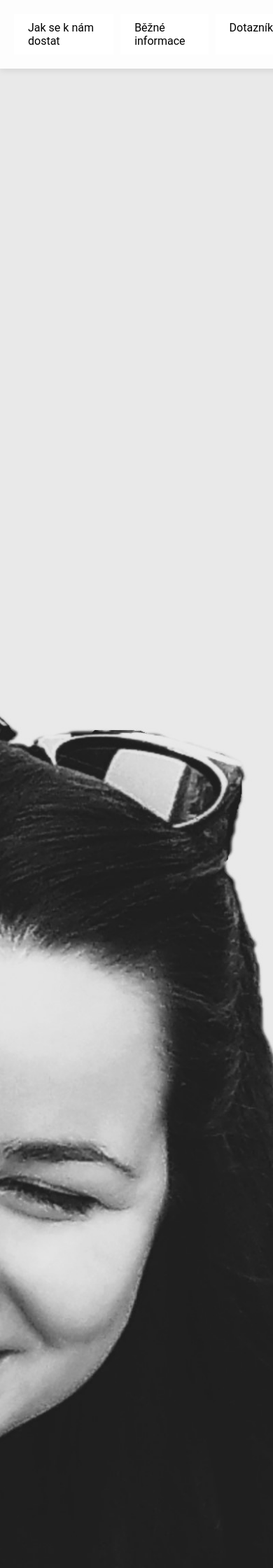
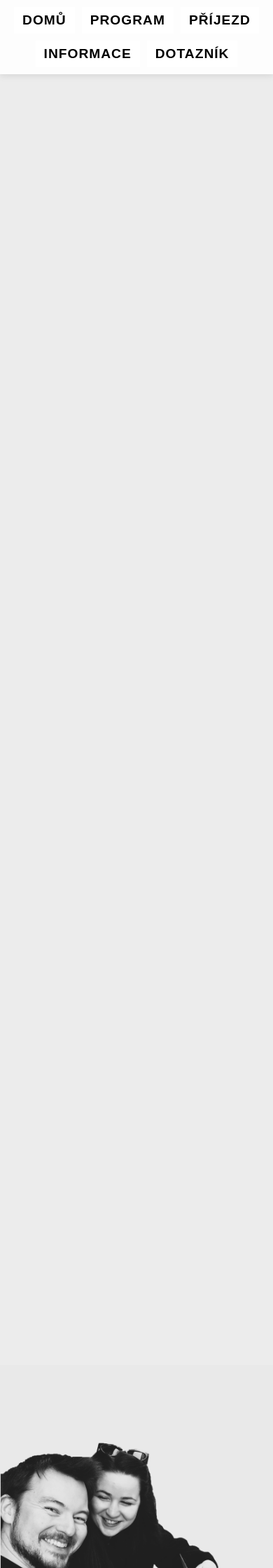
Before and after one commit to SsimonDrum/svatba, a Jekyll site: the page index.html, which Jekyll copies as it is, in a window 390 px wide. Shown: the top 2240 px of the page at 70% size. Built offline with Jekyll 4.4.1, drawn with Linux system fonts in a browser that asks for light colours; some web fonts are replaced; a script that is not in the unit is left out; some of the changed text lies outside the part shown.

Commit message:
* Updated visuals

```diff
--- a/index.html
+++ b/index.html
@@ -4,64 +4,72 @@
     <meta charset="UTF-8">
     <meta name="viewport" content="width=device-width, initial-scale=1.0">
     <title>Vítejte</title>
+    <script src="https://ssimondrum.github.io/svatba/modal.js"></script>
     <link rel="stylesheet" href="https://ssimondrum.github.io/svatba/style.css">
+    <link rel="stylesheet" href="https://fonts.googleapis.com/css2?family=Didot&display=swap">
 </head>
 <body>
-    <div class="welcome-page"></div>
-
+    <div class="page-container">
         <!-- Navigation Buttons -->
         <div class="button-container">
-        <a href="#jak-se-k-nam-dostat" class="info-button">Jak se k nám dostat</a>
-        <a href="#FAQ" class="info-button">Běžné informace</a>
+            <a href="#welcome-page" class="info-button">Domů</a>
+            <a href="#Program" class="info-button">Program</a>
+            <a href="#prijezdove-informace" class="info-button">Příjezd</a>
+            <a href="#FAQ" class="info-button">Informace</a>
             <a href="#questionnaire" class="info-button">Dotazník</a>
         </div>
 
-    <!-- Info Sections -->
-    <!-- Map Section -->
-    <div id="jak-se-k-nam-dostat" class="info-section">
-        <h1>Jak se k nám dostat</h1>
-        <div class="map-container">
-            <!-- Clickable Map -->
-            <img
-            src="https://ssimondrum.github.io/svatba/mapa_arealu.png"
-            alt="Mapa areálu"
-            class="small-map"
-            onclick="openModal()"
-            >
-            <!-- Navigation Button -->
-            <a href="https://www.google.com/maps/place/Opajda/..." target="_blank" class="directions-button">
-                📍 Klikni pro navigaci
+        <!-- Welcome Page -->
+        <div id="welcome-page" class="welcome-page"></div>
+
+        <!-- Program Section -->
+        <div id="Program" class="faq-section">
+            <h1>PROGRAM</h1>
+            <p>TBA...</p>
+        </div>
+
+        <!-- Příjezdové informace Section -->
+        <section id="prijezdove-informace" class="arrival-info">
+            <h1>PŘÍJEZD</h1>
+            <div class="parking-info">
+                <div class="parking-item">
+                    <img src="https://ssimondrum.github.io/svatba/gps-icon.png" alt="Car Navigation Icon">
+                    <a href="https://maps.app.goo.gl/HEjFkP3oNCrstmt16" target="_blank" class="directions-button">
+                        Navigovat
                     </a>
                 </div>
+                <div class="parking-item">
+                    <img src="https://ssimondrum.github.io/svatba/parking-icon.png" alt="Parking Icon">
+                    <button class="directions-button" onclick="openModal()">Mapa Areálu</button>
                 </div>
 
-    <!-- Modal window -->
-    <div id="mapModal" class="modal" style="display: none;">
-        <span class="close" onclick="closeModal()">&times;</span>
-        <img id="mapImage" class="modal-content" src="">
+                <div id="mapModal">
+                    <span class="close-button" onclick="closeModal()">&times;</span>
+                    <img id="mapImage" src="https://ssimondrum.github.io/svatba/mapa_arealu.png" alt="Mapa Areálu">
                 </div>
+            </div>
+        </section>
 
-    <div id="FAQ" class="info-section">
-        <h1>Běžné info:</h1>
-        <p>Svatební dary...</p>
-        <p>Tipy na oblečení...</p>
+        <!-- FAQ Section -->
+        <div id="FAQ" class="faq-section">
+            <h1>Ostatní informace</h1>
+            <p>Nejčastější otázky a odpovědi o akci.</p>
         </div>
 
         <!-- Questionnaire -->
         <div id="questionnaire" class="info-section">
+            <h1>Dotazník</h1>
             <iframe
                 src="https://docs.google.com/forms/d/e/1FAIpQLSdAJKiL4Cn8RWpwr5jAiYZRlVNq089YJQ5rP8Uawa8GPIk4Gg/viewform"
                 width="100%"
-            height="2000px"
+                height="100%"
                 frameborder="0"
                 marginheight="0"
-            marginwidth="0">
-            scrolling="no">
+                marginwidth="0"
+                scrolling="yes">
                 Načítání…
             </iframe>
         </div>
-
-    <script src="https://ssimondrum.github.io/svatba/modal.js"></script>
-    <script src="https://ssimondrum.github.io/svatba/script.js"></script>
+    </div>
 </body>
 </html>
--- a/modal.js
+++ b/modal.js
@@ -1,11 +1,8 @@
 function openModal() {
     let modal = document.getElementById('mapModal');
-    let modalImg = document.getElementById('mapImage');
     modal.style.display = 'flex';
-    modalImg.src = 'https://ssimondrum.github.io/svatba/mapa_arealu.png';
 }
 
-// Close the modal
 function closeModal() {
     let modal = document.getElementById('mapModal');
     modal.style.display = 'none';
--- a/style.css
+++ b/style.css
@@ -1,67 +1,23 @@
-/* General Styles */
-body {
+/* Global styles */
+* {
     margin: 0;
     padding: 0;
-    font-family: 'Roboto', sans-serif;
-    background-color: #f9f9f9;
+    box-sizing: border-box;
+}
+
+body {
+    font-family: 'Didot', Times, serif;
     height: 100vh;
     scroll-behavior: smooth;
-}
-
-/* Welcome Page */
-.welcome-page {
-    position: relative;
-    height: 100vh;
-    background: url('https://ssimondrum.github.io/svatba/welcome.jpg') no-repeat center center/cover;
-    background-size: cover;
+    background: #ECECEC;
 }
 
 .page-container {
-    display: flex;
-    flex-direction: column;
+    height: 100vh;
+    overflow-y: scroll;
     scroll-snap-type: y mandatory;
-    overflow-y: scroll;
-    height: 100vh;
 }
 
-/* Individual sections (like pages) */
-.page {
-    scroll-snap-align: start;
-    min-height: 100vh;
-    display: flex;
-    align-items: center;
-    justify-content: center;
-    padding: 20px;
-    color: white;
-    text-align: center;
-    font-size: 24px;
-    text-shadow: 2px 2px 5px rgba(0, 0, 0, 0.7);
-}
-
-.countdown-header {
-    text-align: center;
-    padding: 20px;
-    font-family: 'Roboto Mono', monospace;
-    font-size: 2em;
-    max-width: 800px;
-    margin: 0 auto;
-    background-color: #fff;
-}
-
-/* Countdown */
-.countdown-container {
-    text-align: center;
-    padding: 20px;
-    font-family: 'Roboto Mono', monospace;
-    font-size: 2em;
-    max-width: 800px;
-    margin: 0 auto;
-    background-color: #fff;
-    border: 5px solid #000;
-    border-radius: 10px;
-}
-
-/* Buttons */
 .button-container {
     position: fixed;
     top: 0;
@@ -70,9 +26,9 @@ body {
     display: flex;
     justify-content: center;
     gap: 10px;
-    padding: 20px;
+    padding: 10px;
     background: rgba(255, 255, 255, 0.9);
-    z-index: 10;
+    z-index: 100;
     box-shadow: 0 2px 10px rgba(0, 0, 0, 0.1);
 }
 
@@ -80,159 +36,199 @@ body {
     text-decoration: none;
     background-color: white;
     color: black;
-    padding: 10px 20px;
-    font-size: 16px;
+    padding: 10px 15px;
+    font-size: 1.5rem;
+    font-family: 'Didot', Arial, sans-serif;
+    text-transform: uppercase;
+    font-weight: bold;
+    letter-spacing: 1px;
     cursor: pointer;
-    border: none;
-    outline: none;
     transition: background 0.3s;
 }
 
-.directions-button {
-    display: inline-block;
-    padding: 20px 40px;
-    font-size: 1.2em;
-    background-color: #fff;
-    color: #000;
-    text-decoration: none;
-    border: 2px solid #000;
-    border-radius: 5px;
-    margin: 10px;
-    box-shadow: 0 2px 10px rgba(0, 0, 0, 0.1);
-    font-family: 'Roboto', sans-serif;
-    max-width: 90%;
-    box-sizing: border-box;
-    text-align: center;
+.info-button:hover {
+    background-color: lightgrey;
 }
 
-.directions-button:hover {
-    background-color: #f0f0f0;
+/* Welcome page section */
+.welcome-page {
+    height: calc(100vh - 80px);
+    margin-top: 80px;
+    background: url('welcome.jpg') no-repeat left center;
+    background-size: contain;
+    scroll-snap-align: start;
+    background-color: #ECECEC;
 }
 
-
-.map-container {
-    border-bottom: 2px solid #ccc; /* Light gray dividing line */
-    padding-bottom: 20px;
+/* Příjezdové informace section */
+.arrival-info {
+    scroll-snap-align: start;
+    min-height: 100vh;
+    display: flex;
+    flex-direction: column;
+    align-items: center;
+    justify-content: flex-start;
+    padding: 20px;
+    background: url('car.jpg') no-repeat center center/contain;
+    background-color: #ECECEC;
+    color: black;
+    padding-top: 140px;
 }
 
-
-.map-container:last-child {
-    border-bottom: none; /* Remove line after the last section */
+.arrival-info h1 {
+    font-size: 48px;
+    font-weight: 700;
+    font-family: 'Didot', Times, serif;
+    text-transform: uppercase;
+    letter-spacing: 2px;
+    margin-bottom: 20px;
 }
 
-/* Form */
-#questionnaire-form {
+/* Parking section */
+.parking-info {
+    scroll-snap-align: start;
+    display: flex;
+    gap: 20px;
+    align-items: flex-start;
+    justify-content: center;
+    margin-top: 30px;
+    background-color: #ECECEC;
+}
+
+.parking-info .parking-item {
     display: flex;
     flex-direction: column;
-    gap: 15px;
+    align-items: center;
+    gap: 10px;
 }
 
-#questionnaire-form input,
-#questionnaire-form select,
-#questionnaire-form textarea {
-    padding: 10px;
-    font-size: 1em;
-    border: 1px solid #ccc;
-    border-radius: 5px;
+.parking-info img {
+    width: 200px;
+    height: auto;
+    object-fit: contain;
+    border: none;
 }
 
-#questionnaire-form button {
-    padding: 15px;
-    font-size: 1.2em;
-    background-color: #4CAF50;
-    color: #fff;
-    border: none;
-    border-radius: 5px;
-}
-
-/* Map & Navigation Layout */
-.map-container {
-    display: flex;
-    gap: 20px;
-    justify-content: center;
-    align-items: center;
-    margin-top: 20px;
-    flex-wrap: wrap; /* Wrap items on small screens */
-    padding: 0 10px; /* Add padding to avoid touching screen edges */
-}
-
-/* Style the Map Button */
-.small-map {
-    display: inline-block;
-    flex: 1 1 300px; /* Flexible width with base size */
-    max-width: 300px; /* Limit maximum size */
-    height: auto;
-    aspect-ratio: 1/1; /* Keep it square */
-    font-size: 1.2em;
-    background: url('https://user.github.io/svatba/mapa.png') no-repeat center center/cover;
-    background-size: cover;
-    border: 2px solid #000;
-    border-radius: 10px;
-    box-shadow: 0 2px 10px rgba(0, 0, 0, 0.1);
-    cursor: pointer;
-    transition: transform 0.2s ease;
-}
-
-.small-map:hover {
-    transform: scale(1.05);
-    background-color: #f0f0f0;
-}
-
-/* Style the Navigation Button */
-.directions-button {
-    display: inline-block;
-    flex: 1 1 300px; /* Flexible width with base size */
-    max-width: 300px; /* Limit maximum width */
-    height: auto;
-    aspect-ratio: 1/1; /* Keep square ratio */
-    font-size: 1.2em;
-    background-color: #fff;
-    color: #000;
-    text-decoration: none;
-    border: 2px solid #000;
-    border-radius: 10px;
-    box-shadow: 0 2px 10px rgba(0, 0, 0, 0.1);
-    font-family: 'Roboto', sans-serif;
-    display: flex;
-    justify-content: center;
-    align-items: center;
-    text-align: center;
-    padding: 10px;
-    transition: transform 0.2s ease;
-}
-
-.directions-button:hover {
-    background-color: #f0f0f0;
-    transform: scale(1.05);
-}
-
-/* Modal Styles */
-.modal {
+/* Modal styles */
+#mapModal {
     display: none;
     position: fixed;
-    z-index: 10;
+    z-index: 999;
     left: 0;
     top: 0;
     width: 100%;
     height: 100%;
-    background-color: rgba(0, 0, 0, 0.7);
-    display: flex;
+    background-color: rgba(0, 0, 0, 0.6);
+    justify-content: center;
     align-items: center;
-    justify-content: center;
 }
 
-.modal-content {
-    max-width: 90%;
-    max-height: 90%;
-    border: 5px solid #fff;
+#mapModal img {
+    max-width: 95%;
+    max-height: 95%;
+    width: 90vw;  /* Fill 90% of the viewport width */
+    height: auto; /* Maintain aspect ratio */
+    border: 2px solid white;
     border-radius: 10px;
 }
 
-.close {
+#mapModal .close-button {
     position: absolute;
     top: 20px;
-    right: 30px;
-    color: #fff;
-    font-size: 2em;
+    right: 20px;
+    font-size: 30px;
+    color: white;
     cursor: pointer;
 }
+
+
+.directions-button {
+    text-decoration: none;
+    background-color: #e0e0e0;
+    color: #333;
+    padding: 10px 20px;
+    font-size: 16px;
+    font-family: 'Didot', Arial, sans-serif;
+    text-transform: uppercase;
+    letter-spacing: 1px;
+    border: none;
+    cursor: pointer;
+    transition: background 0.3s;
+}
+
+.directions-button:hover {
+    background-color: #d0d0d0;
+}
+
+/* FAQ section */
+.faq-section {
+    scroll-snap-align: start;
+    min-height: 100vh;
+    display: flex;
+    flex-direction: column;
+    align-items: center;
+    justify-content: center;
+    padding: 20px;
+    background: #ECECEC;
+    color: black;
+    padding-top: 120px;
+}
+
+.faq-section h1 {
+    font-size: 48px;
+    font-family: 'Didot', Times, serif;
+    margin-bottom: 20px;
+}
+
+.faq-section p {
+    font-size: 18px;
+    max-width: 800px;
+    text-align: center;
+}
+
+/* Questionnaire section */
+.info-section {
+    scroll-snap-align: start;
+    min-height: 100vh;
+    display: flex;
+    flex-direction: column;
+    align-items: center;
+    justify-content: flex-start;
+    padding: 20px;
+    background: #ECECEC;
+    color: black;
+    padding-top: 120px;
+}
+
+.info-section iframe {
+    flex: 1;
+    width: 100%;
+    height: 100%;
+    border: none;
+    overflow: auto;
+}
+
+/* Responsive adjustments */
+@media (max-width: 768px) {
+    .info-button {
+        font-size: 1.2rem;
+        padding: 8px 12px;
+    }
+    .button-container {
+        flex-wrap: wrap;
+        padding: 10px 5px;
+    }
+    .welcome-page h1, .arrival-info h1, .faq-section h1, .program-section h1 {
+        font-size: 32px;
+    }
+    .arrival-info, .faq-section, .info-section, .program-section {
+        padding: 20px 10px;
+        padding-top: 100px;
+    }
+    .arrival-info h1 {
+        font-size: 36px;
+    }
+    .parking-info img {
+        width: 150px; /* Even smaller for mobile screens */
+    }
+}
```
Also changed, not shown: gps-icon.png (added), parking-icon.png (added), 1 other file. Lines whose indentation alone changed are shown as unchanged.
